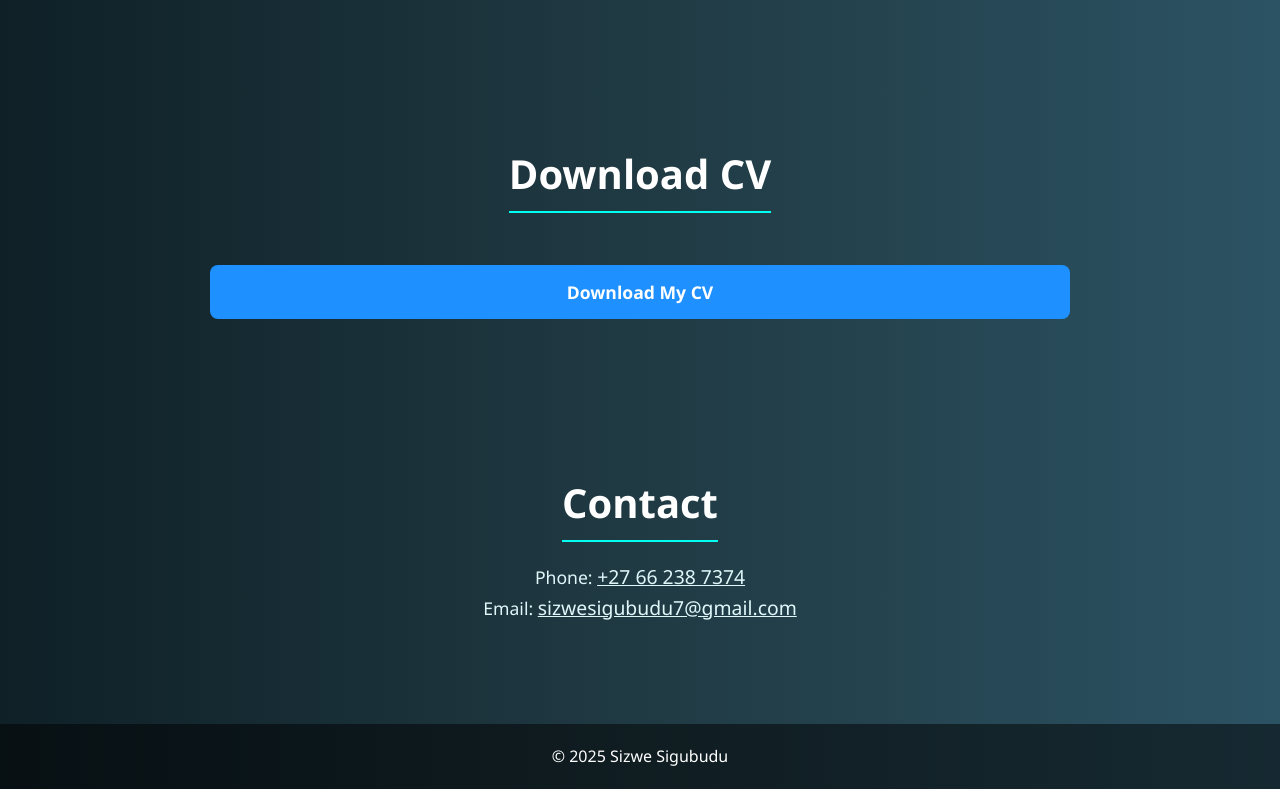
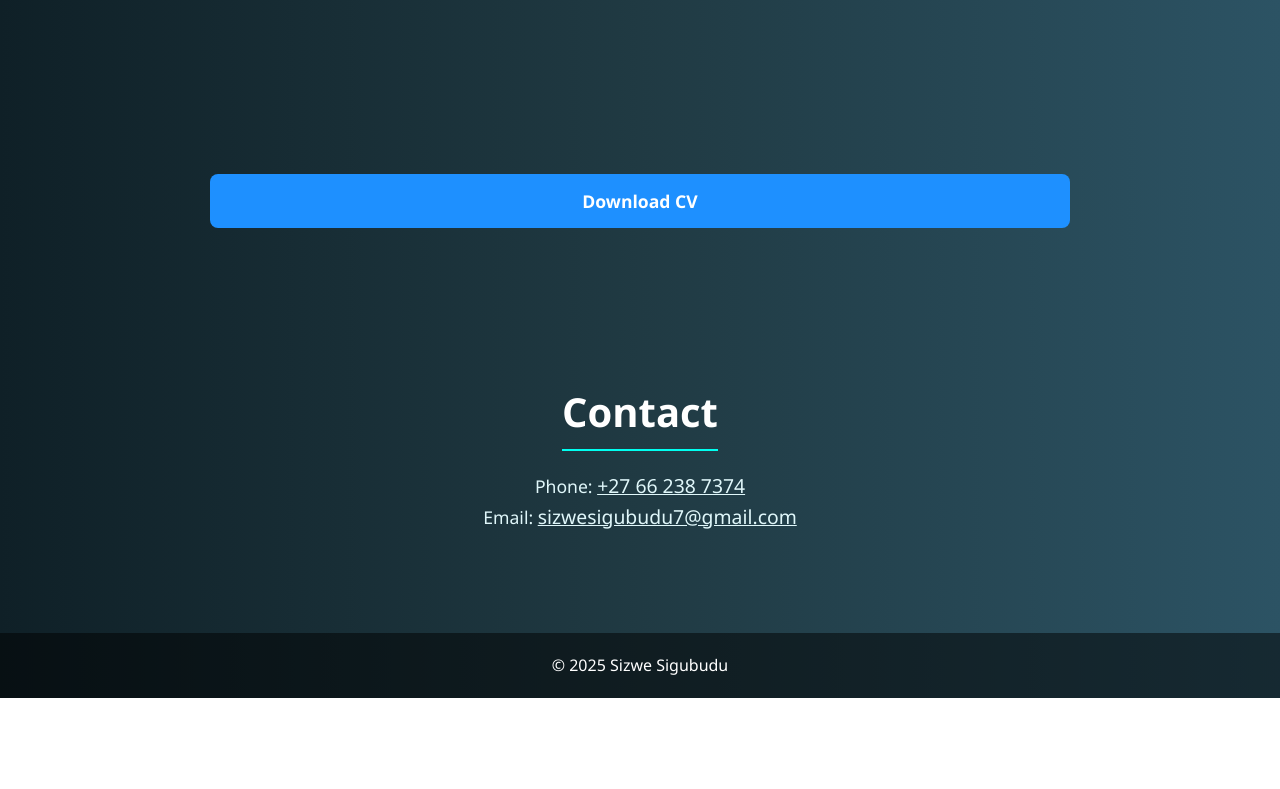
Before and after one commit to STARBOYRSA7/sizwesigubudu.github.io, a plain HTML site: page index.html in a window 1280 px wide. Shown: the part 2959-3748 px from the top of the page. After the commit the page ends 3657 px from the top, so only its background shows below. Drawn offline with Linux system fonts and the light colour scheme.

Commit message:
Update index.html

```diff
--- a/index.html
+++ b/index.html
@@ -10,6 +10,7 @@
     <meta name="robots" content="index, follow">
 
     <title>Sizwe Sigubudu | Software Developer</title>
+
     <link rel="stylesheet" href="style.css">
 </head>
 <body>
@@ -128,9 +129,9 @@
     </div>
 </section>
 
-<section class="section">
-    <h2>Download CV</h2>
-    <a class="cv-btn" href="assets/Sizwe_Sigubudu_CV.pdf" download>Download My CV</a>
+<section class="section" id="download">
+    <!-- Single button, styled like navbar, no separate text -->
+    <a class="cv-btn" href="assets/Sizwe_Sigubudu_CV.pdf" download>Download CV</a>
 </section>
 
 <section id="contact" class="section">
```
